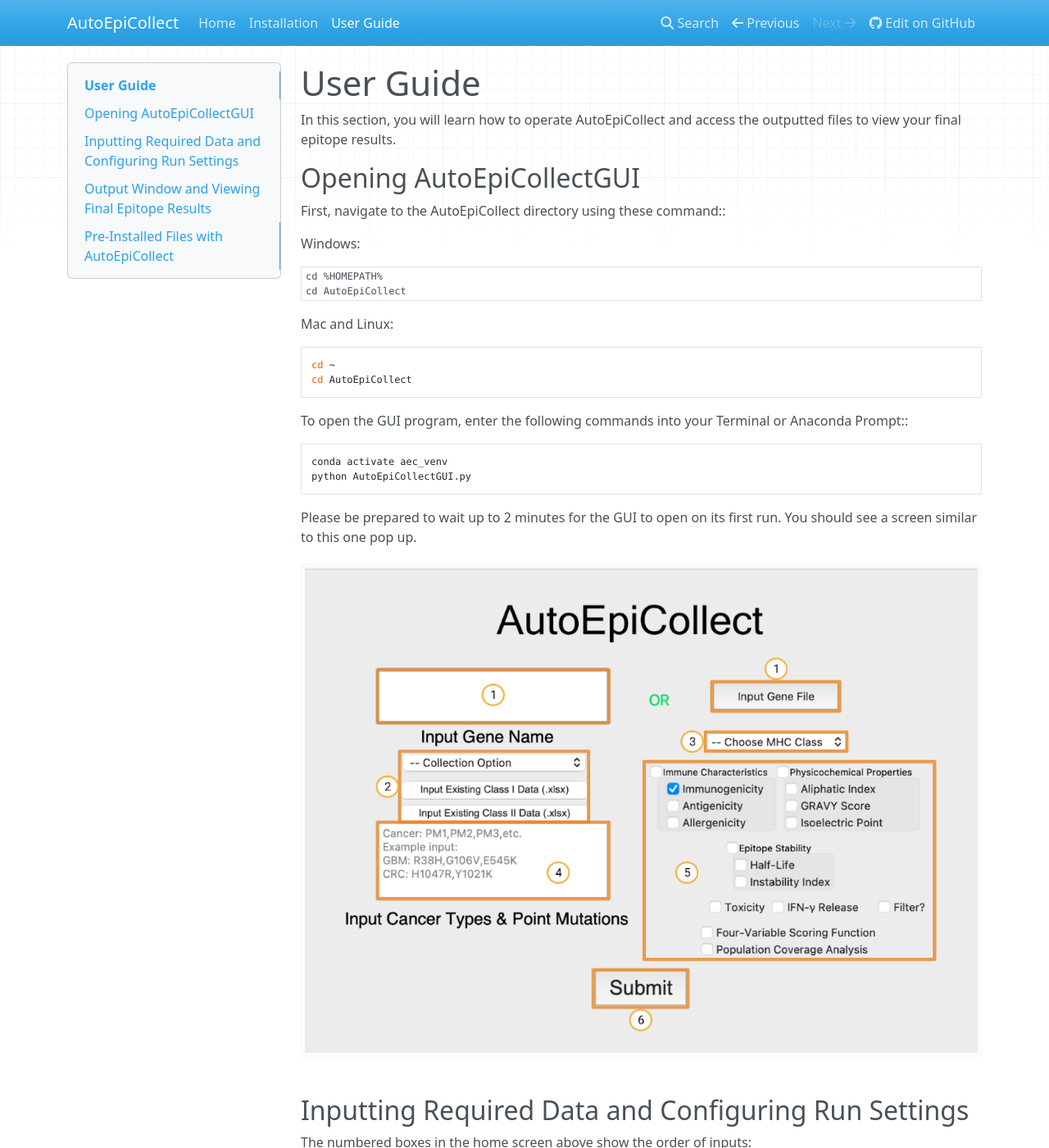
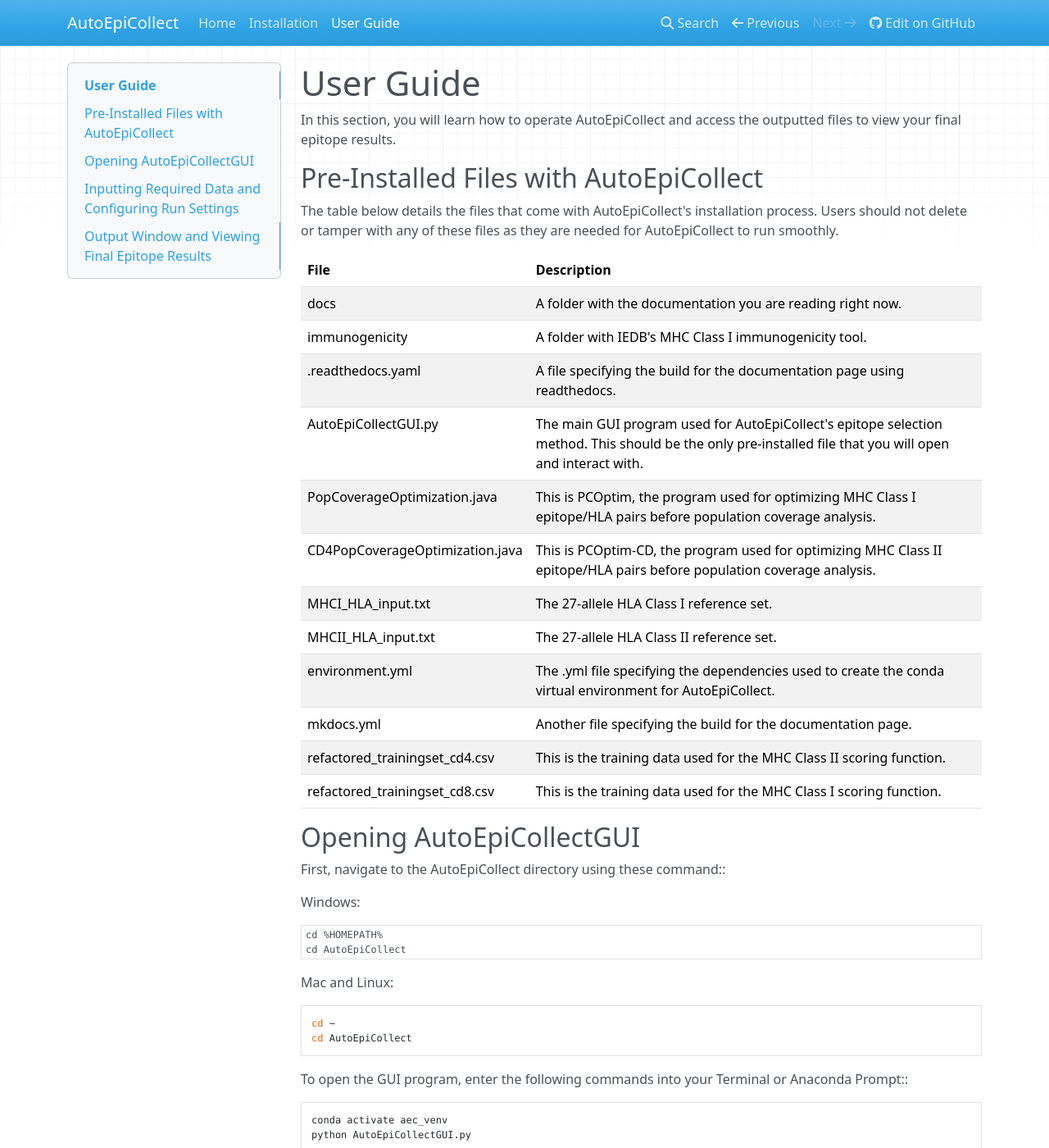
Before and after one commit to mvsamudrala/AutoEpiCollect, an MkDocs documentation site: the page built from docs/guide.md, in a window 1280 px wide and 1400 px high. Shown: the whole window at 82% size. Built offline with MkDocs 1.6.1, drawn with Linux system fonts in a browser that asks for light colours; nearby versions of some CDN libraries; some of the changed text lies outside the part shown.

Commit message:
Update docs

```diff
--- a/docs/guide.md
+++ b/docs/guide.md
@@ -1,6 +1,25 @@
 # User Guide
 In this section, you will learn how to operate AutoEpiCollect and access the outputted files to view your final
 epitope results.
+## Pre-Installed Files with AutoEpiCollect
+The table below details the files that come with AutoEpiCollect's installation process. Users should not
+delete or tamper with any of these files as they are needed for AutoEpiCollect to run smoothly.
+
+| File                            | Description                                                                                                                                               |
+|---------------------------------|-----------------------------------------------------------------------------------------------------------------------------------------------------------|
+| docs                            | A folder with the documentation you are reading right now.                                                                                                |
+| immunogenicity                  | A folder with IEDB's MHC Class I immunogenicity tool.                                                                                                     |
+| .readthedocs.yaml               | A file specifying the build for the documentation page using readthedocs.                                                                                 |
+| AutoEpiCollectGUI.py            | The main GUI program used for AutoEpiCollect's epitope selection method. This should be the only pre-installed file that you will open and interact with. |
+| PopCoverageOptimization.java    | This is PCOptim, the program used for optimizing MHC Class I epitope/HLA pairs before population coverage analysis.                                       |
+| CD4PopCoverageOptimization.java | This is PCOptim-CD, the program used for optimizing MHC Class II epitope/HLA pairs before population coverage analysis.                                   |
+| MHCI_HLA_input.txt              | The 27-allele HLA Class I reference set.                                                                                                                  |
+| MHCII_HLA_input.txt             | The 27-allele HLA Class II reference set.                                                                                                                 |
+| environment.yml                 | The .yml file specifying the dependencies used to create the conda virtual environment for AutoEpiCollect.                                                |
+| mkdocs.yml                      | Another file specifying the build for the documentation page.                                                                                             |
+| refactored_trainingset_cd4.csv  | This is the training data used for the MHC Class II scoring function.                                                                                     |
+| refactored_trainingset_cd8.csv  | This is the training data used for the MHC Class I scoring function.                                                                                      |
+
 ## Opening AutoEpiCollectGUI
 First, navigate to the AutoEpiCollect directory using these command::
 
@@ -68,10 +87,7 @@
 have selected, but you cannot restart the epitope selection process until the program is complete or until you close
 out the program while it is running. Clicking on the "Click for Output" button when the program is completed will
 open an Excel file ("all_variables_{mhci or mhcii}.xlsx") of all the pre-ranked and pre-filtered epitope data collected,
-organized by
-point
-mutation. View
-the table below to learn about what possible output files are made during AutoEpiCollect's epitope selection process.
+organized by point mutation. View the table below to learn about what possible output files are made during AutoEpiCollect's epitope selection process.
 You can find all the files if you navigate to the created AutoEpiCollect directory.
 
 | File*                                           | Description                                                                                                                                                                                                                      |
```
Also changed, not shown: other parts of docs/guide.md (+0 -19 lines).
